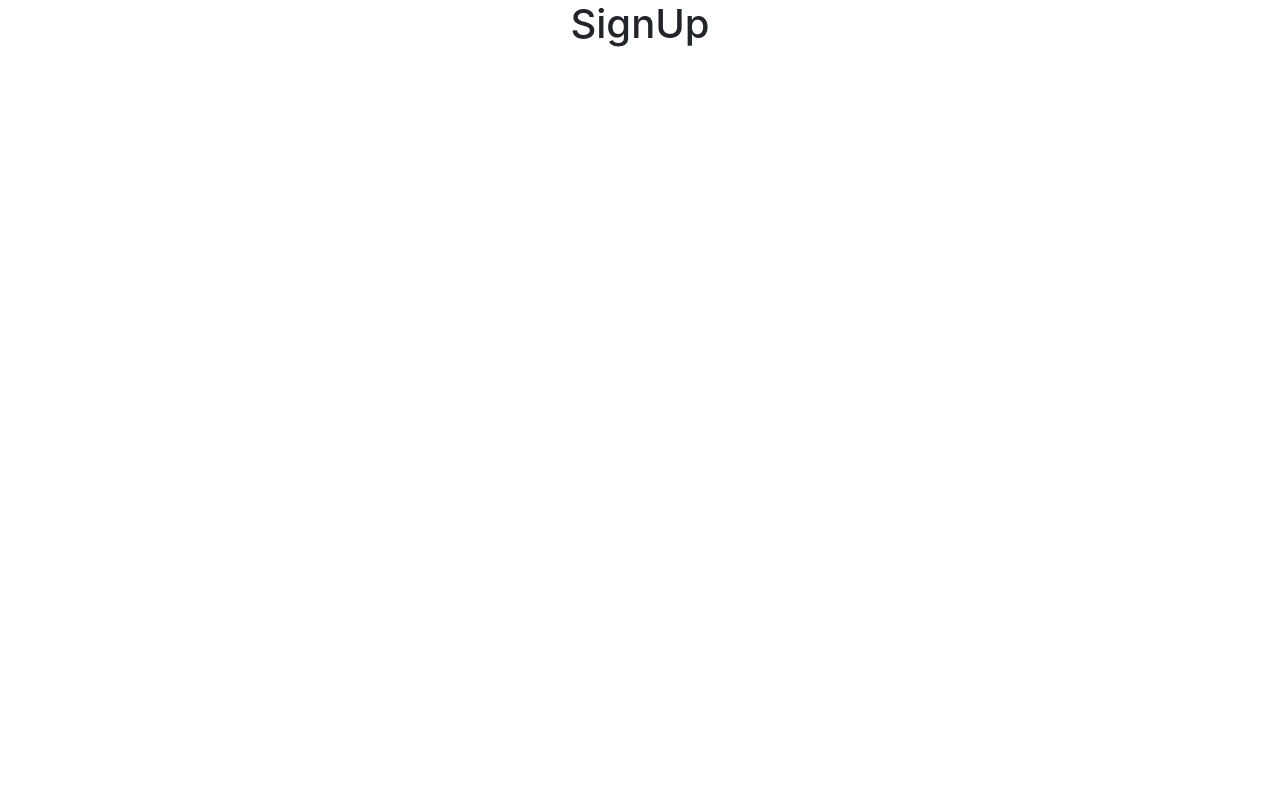
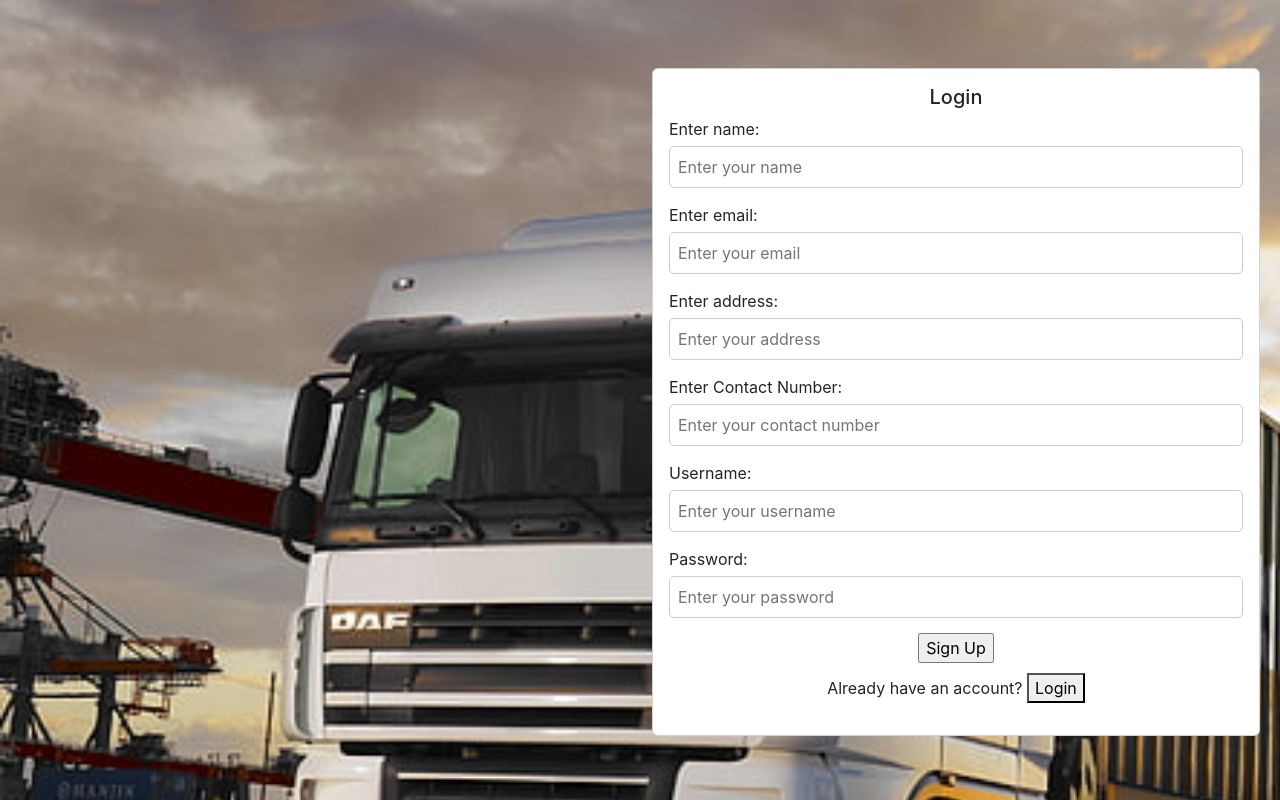
Before and after one commit to divyavidya/logisticsReact, a React (Create React App) app: page /auth/signup in a window 1280 px wide. Shown: the top 800 px of the page. Built offline with nearby package versions, Linux system fonts and the light colour scheme; the HTML template or start-up script is replaced by a standard one.

Commit message:
signup added

```diff
--- a/src/features/auth/signup.js
+++ b/src/features/auth/signup.js
@@ -1,8 +1,209 @@
-function SignUp(){
-    return(
-        <div>
-<h1>SignUp</h1>
-        </div>
-    )
+import axios from 'axios';
+import { useState } from 'react';
+import {  Card, Button, Container, Row, Col } from 'react-bootstrap';
+import { useNavigate } from 'react-router';
+function SignUp() {
+    const [name,setName] = useState('');
+    const [address,setAddress] = useState('');
+    const [email,setEmail] = useState('');
+    const [contact,setContact] = useState('');
+    const [username,setUsername] = useState('');
+    const [password,setPassword] = useState('');
+    const[customer,setCustomer]=useState({});
+    const [msg,setMsg] = useState('');
+    const navigate =useNavigate();
+    const doSignUp=(e)=>{
+        e.preventDefault();
+        let customerObj={
+            "name":name,
+            "address":address,
+            "email":email,
+            "contact":contact,
+            "user":{
+               "username":username,
+               "password":password
+            }
+        }
+        console.log(customerObj)
+        //console.log(JSON.stringify(customerObj))
+        axios.post('http://localhost:8181/customer/signup',customerObj)
+        .then(response=>{
+            setCustomer(response.data)
+            navigate('/auth/login?msg="signup success"')
+        })
+        .catch(function(error){
+            setMsg('Issue in processing sign up')
+        })
+    }
+  return (
+    <div>
+      <Container fluid style={{ backgroundImage: 'url(/images/truck.jpg)', backgroundSize: 'cover', height: '150vh', padding: '20px' }}>
+        <Row>
+          <Col></Col>
+        </Row>
+
+        {/* Navbar with 2 tabs */}
+        <Row>
+          <Col></Col>
+        </Row>
+        <br />
+        <br />
+        <Row>
+          <Col> </Col>
+
+          {/* Right Content */}
+          <Col>
+            {/* Login Card */}
+            <Card>
+              <Card.Body>
+                <Card.Title>Login</Card.Title>
+                <form onSubmit={(e)=>doSignUp(e)}>
+                  <div style={{ marginBottom: "15px" }}>
+                    <label
+                      style={{
+                        display: "block",
+                        marginBottom: "5px",
+                        textAlign: "left",
+                      }}
+                    >
+                      Enter name:
+                    </label>
+                    <input
+                      type="text"
+                      style={{
+                        width: "100%",
+                        padding: "8px",
+                        borderRadius: "5px",
+                        border: "1px solid #ccc",
+                      }}
+                      placeholder="Enter your name"
+                      onChange={(e) => setName(e.target.value)}/>
+                  </div>
+                  <div style={{ marginBottom: "15px" }}>
+                    <label
+                      style={{
+                        display: "block",
+                        marginBottom: "5px",
+                        textAlign: "left",
+                      }}
+                    >
+                      Enter email:
+                    </label>
+                    <input
+                      type="email"
+                      style={{
+                        width: "100%",
+                        padding: "8px",
+                        borderRadius: "5px",
+                        border: "1px solid #ccc",
+                      }}
+                      placeholder="Enter your email"
+                      onChange={(e) => setEmail(e.target.value)}/>
+                  </div>
+                  <div style={{ marginBottom: "15px" }}>
+                    <label
+                      style={{
+                        display: "block",
+                        marginBottom: "5px",
+                        textAlign: "left",
+                      }}
+                    >
+                      Enter address:
+                    </label>
+                    <input
+                      type="text"
+                      style={{
+                        width: "100%",
+                        padding: "8px",
+                        borderRadius: "5px",
+                        border: "1px solid #ccc",
+                      }}
+                      placeholder="Enter your address"
+                      onChange={(e) => setAddress(e.target.value)}/>
+                  </div>
+                  <div style={{ marginBottom: "15px" }}>
+                    <label
+                      style={{
+                        display: "block",
+                        marginBottom: "5px",
+                        textAlign: "left",
+                      }}
+                    >
+                      Enter Contact Number:
+                    </label>
+                    <input
+                      type="text"
+                      style={{
+                        width: "100%",
+                        padding: "8px",
+                        borderRadius: "5px",
+                        border: "1px solid #ccc",
+                      }}
+                      placeholder="Enter your contact number"
+                      onChange={(e) => setContact(e.target.value)}/>
+                  </div>
+                  <div style={{ marginBottom: "15px" }}>
+                    <label
+                      style={{
+                        display: "block",
+                        marginBottom: "5px",
+                        textAlign: "left",
+                      }}
+                    >
+                      Username:
+                    </label>
+                    <input
+                      type="text"
+                      style={{
+                        width: "100%",
+                        padding: "8px",
+                        borderRadius: "5px",
+                        border: "1px solid #ccc",
+                      }}
+                      placeholder="Enter your username"
+                      onChange={(e) => setUsername(e.target.value)}/>
+                  </div>
+
+                  <div style={{ marginBottom: "15px" }}>
+                    <label
+                      style={{
+                        display: "block",
+                        marginBottom: "5px",
+                        textAlign: "left",
+                      }}
+                    >
+                      Password:
+                    </label>
+                    <input
+                      type="password"
+                      style={{
+                        width: "100%",
+                        padding: "8px",
+                        borderRadius: "5px",
+                        border: "1px solid #ccc",
+                      }}
+                      placeholder="Enter your password"
+                      onChange={(e) => setPassword(e.target.value)}/>
+                  </div>
+
+                  <input type="submit" value={"Sign Up"}></input>
+                </form>
+
+                <p style={{ marginTop: "10px" }}>
+                  Already have an account?{" "}
+                  <button
+                    className="button_link"
+                    onClick={() => navigate("/auth/login")}
+                  >
+                    Login
+                  </button>
+                </p>
+              </Card.Body>
+            </Card>
+          </Col>
+        </Row>
+      </Container>
+    </div>
+  );
 }
 export default SignUp;
```
